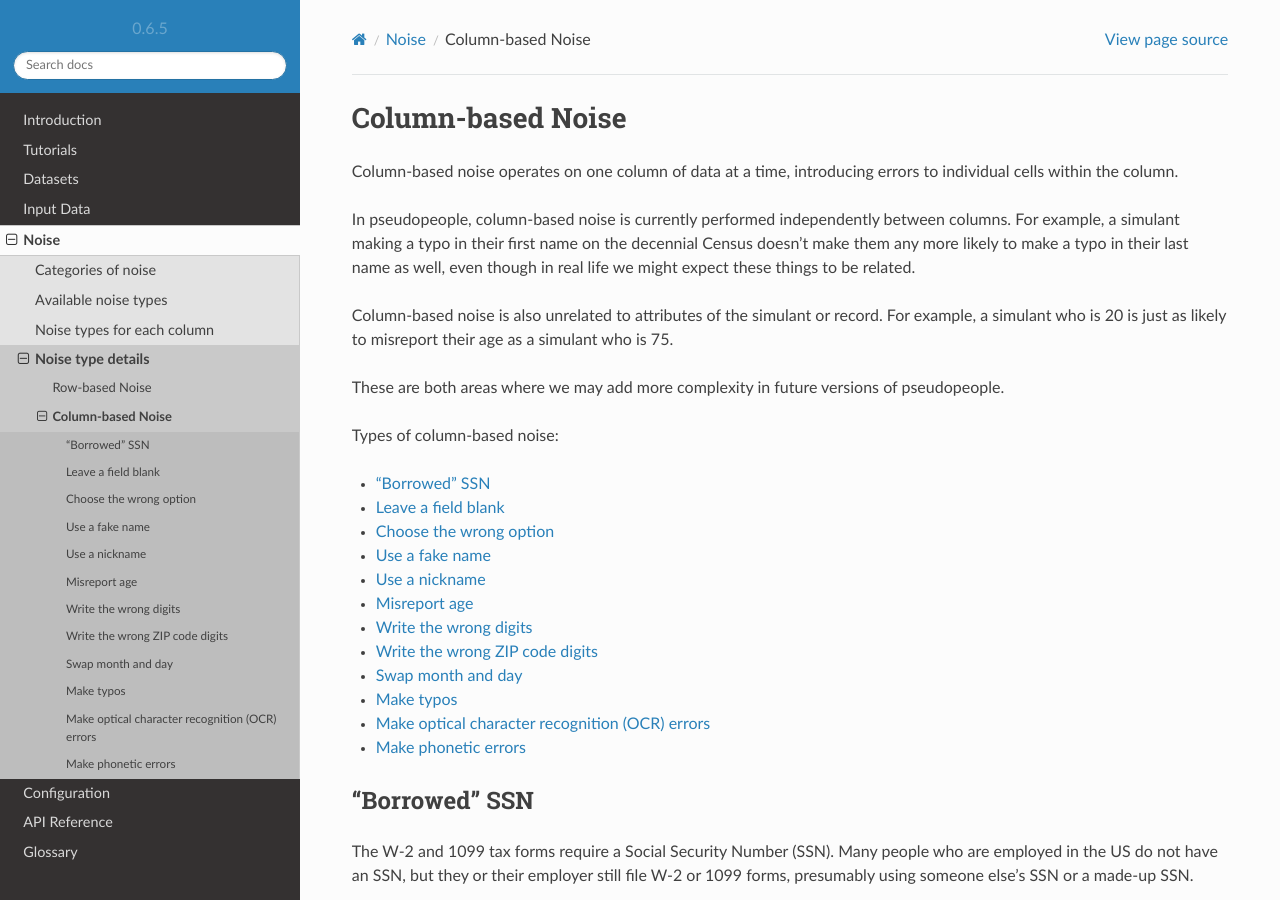
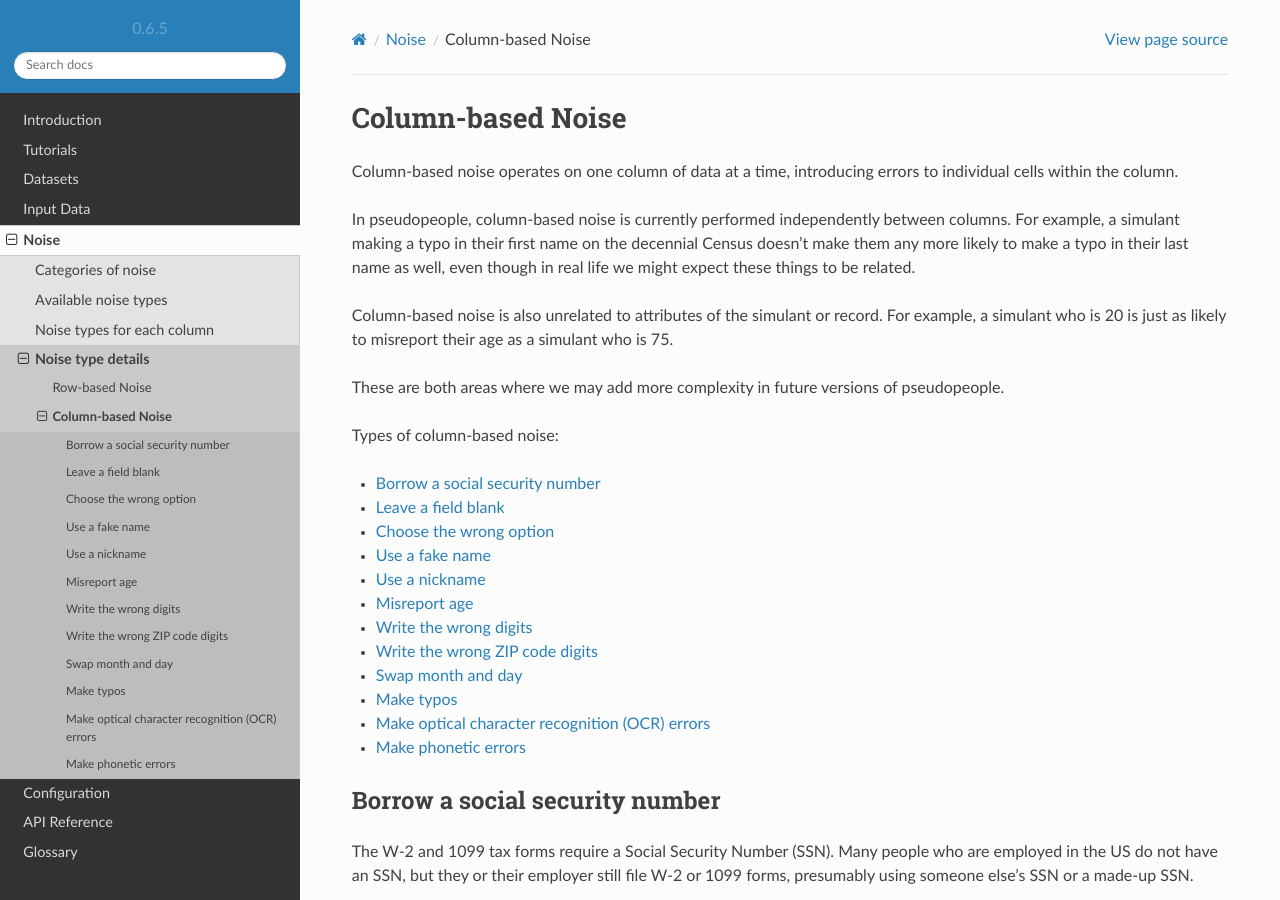
Before and after one commit to ihmeuw/pseudopeople, a Sphinx documentation site: the page built from docs/source/noise/column_noise.rst, in a window 1280 px wide and 900 px high. Built offline with Sphinx 7.4.7 and the Read the Docs theme 2.0.0, drawn with Linux system fonts in a browser that asks for light colours.

Commit message:
Make sure noise types are verbs across docs

```diff
--- a/docs/source/noise/column_noise.rst
+++ b/docs/source/noise/column_noise.rst
@@ -25,8 +25,8 @@ Types of column-based noise:
    :depth: 2
    :local:
 
-"Borrowed" SSN
---------------
+Borrow a social security number
+-------------------------------
 
 The W-2 and 1099 tax forms require a Social Security Number (SSN).
 Many people who are employed in the US do not have an SSN,
--- a/docs/source/noise/index.rst
+++ b/docs/source/noise/index.rst
@@ -115,7 +115,7 @@ Noise types for each column
     - Notes
   * - First name
     - Decennial Census, ACS, CPS, WIC, W-2 and 1099, SSA
-    - Leave a field blank, use a fake name, nickname, make typos, make OCR errors, make phonetic errors
+    - Leave a field blank, use a fake name, use a nickname, make typos, make OCR errors, make phonetic errors
     -
   * - Middle initial
     - Decennial Census, ACS, CPS, WIC, W-2 and 1099, SSA
```
